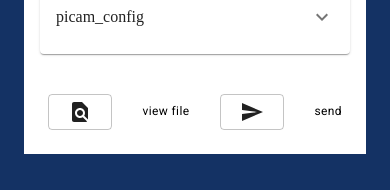
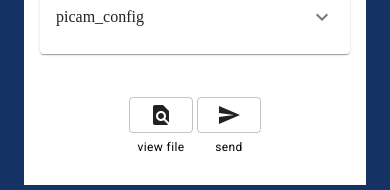
Before and after one commit to maxupravitelev/picam-config, a React (Create React App) app: page / in a window 390 px wide. Both pictures are taken after a click on the button "START DEMO". Shown: the part 759-949 px from the top of the page. Before the commit the page ends 921 px from the top, so only its background shows below. Built offline with nearby package versions, Linux system fonts and the light colour scheme.

Commit message:
add responsiveness to navbar

```diff
--- a/src/App.css
+++ b/src/App.css
@@ -39,6 +39,11 @@ body {
     justify-content: space-between;
     max-width: 100%;
   }
+  table {
+    margin-left: auto;
+    margin-right: auto;
+  }
+
 }
 
 .urlForm {
@@ -51,7 +56,7 @@ body {
 .camPosition {
   text-align: center;
   display: block;
-  justify-content: space-between;
+  justify-content:flex-end;
   background-color: rgb(245, 244, 244);
 }
 
--- a/src/components/NavBar.js
+++ b/src/components/NavBar.js
@@ -15,7 +15,14 @@ import { useDispatch, useSelector } from 'react-redux'
 import { restoreConfig } from '../reducers/configReducer'
 
 
+import { Table, TableBody, TableCell, TableContainer, TableRow } from '@material-ui/core'
+
+import useMediaQuery from '@material-ui/core/useMediaQuery'
+
+
 const NavBar = ({ }) => {
+
+  const checkScreenWidth = useMediaQuery('(max-width:600px)');
 
   let urls = useSelector(state => state.urls)
 
@@ -48,6 +55,7 @@ const NavBar = ({ }) => {
 
   }
 
+  if (!checkScreenWidth) {
     return (
       <div className="navbar">
         <Button href={configUrl} variant="outlined">
@@ -66,5 +74,37 @@ const NavBar = ({ }) => {
       </div>
     )
   }
+  else {
+    return (
+      <div className="navbar">
+        <table>
+        <tbody>
+          <tr>
+            <td>
+              <Button href={configUrl} variant="outlined">
+                <FindInPageIcon />
+              </Button>
+            </td>
+            <td>
+              <Button onClick={handleSend} type="submit" variant="outlined">
+                <SendIcon />
+              </Button>
+            </td>
+          </tr>
+          <tr>
+            <td>
+              <Typography variant='caption'>view file</Typography>
+            </td>
+            <td>
+              <Typography variant='caption'>send</Typography>
+            </td>
+          </tr>
+          </tbody>
+        </table>
+      </div>
+    )
+  }
+
+}
 
 export default NavBar
```
Lines whose indentation alone changed are shown as unchanged.
